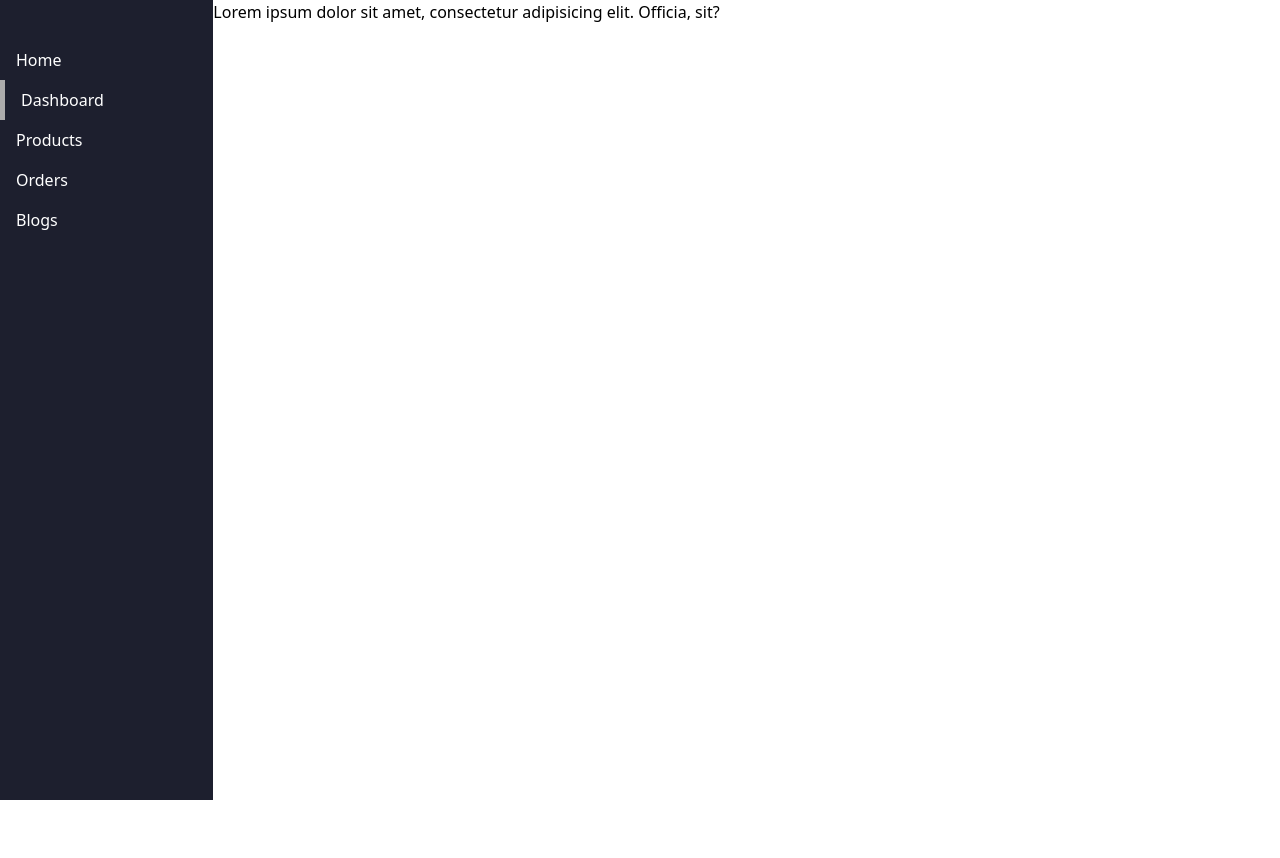
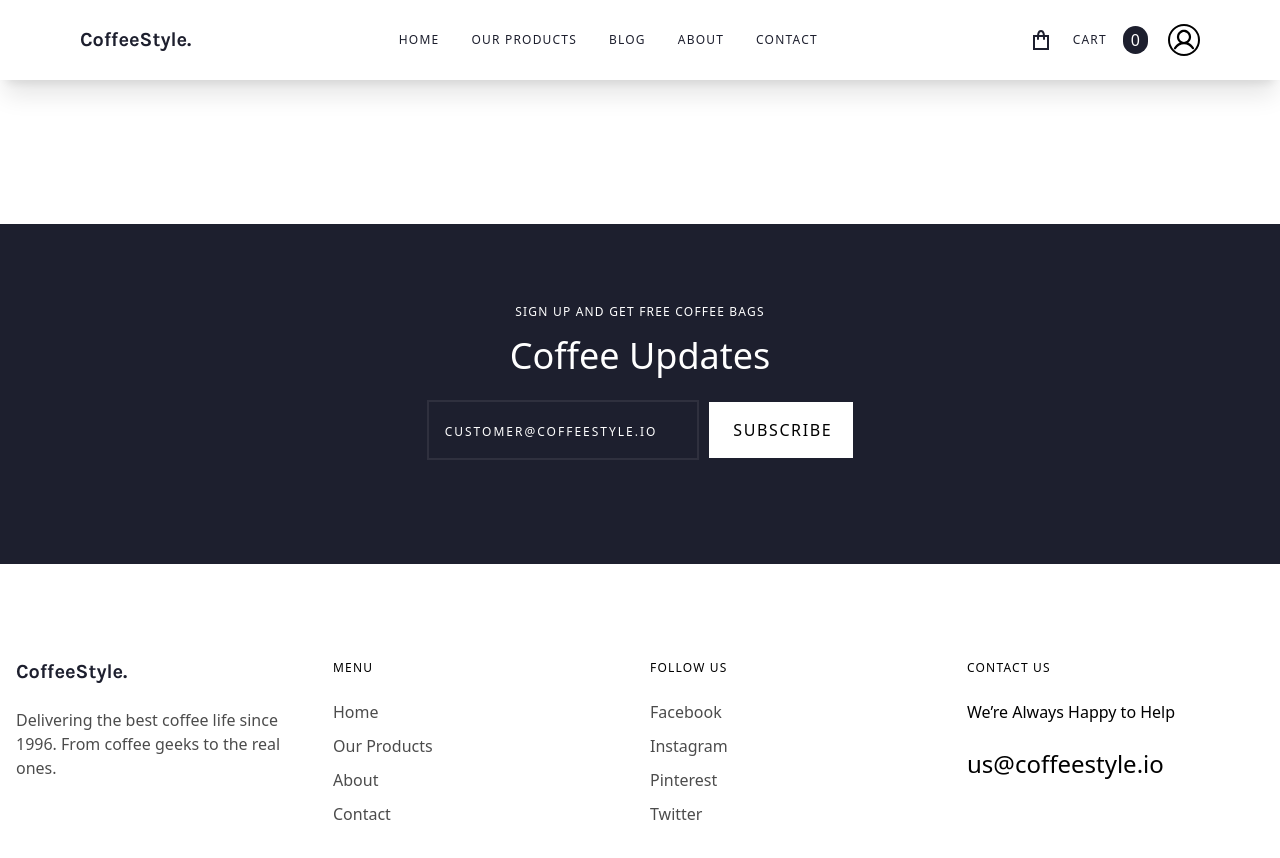
Before and after one commit to IskDev0/CoffeeStyle, a Nuxt app: page /admin/dashboard in a window 1280 px wide. Shown: the top 858 px of the page. Before the commit the page ends 800 px from the top, so only its background shows below. Built offline with nearby package versions, Linux system fonts and the light colour scheme; no server answers.

Commit message:
Deleted dashboard component

```diff
--- a/layouts/admin.vue
+++ b/layouts/admin.vue
@@ -3,7 +3,6 @@
     <aside class="w-1/6 h-screen bg-[#1D1F2E]">
       <ul class="flex flex-col text-white pt-10">
           <NuxtLink class="py-2 px-4 hover:bg-gray-700" to="/">Home</NuxtLink>
-          <NuxtLink class="py-2 px-4 hover:bg-gray-700" to="/admin/dashboard">Dashboard</NuxtLink>
           <NuxtLink class="py-2 px-4 hover:bg-gray-700" to="/admin/products">Products</NuxtLink>
           <NuxtLink class="py-2 px-4 hover:bg-gray-700" to="/admin/orders">Orders</NuxtLink>
         <NuxtLink class="py-2 px-4 hover:bg-gray-700" to="/admin/blogs">Blogs</NuxtLink>
--- a/pages/admin/dashboard.vue
+++ /dev/null
@@ -1,9 +0,0 @@
-<template>
-<p>Lorem ipsum dolor sit amet, consectetur adipisicing elit. Officia, sit?</p>
-</template>
-
-<script setup lang="ts">
-definePageMeta({
-  layout: "admin"
-})
-</script>
```
